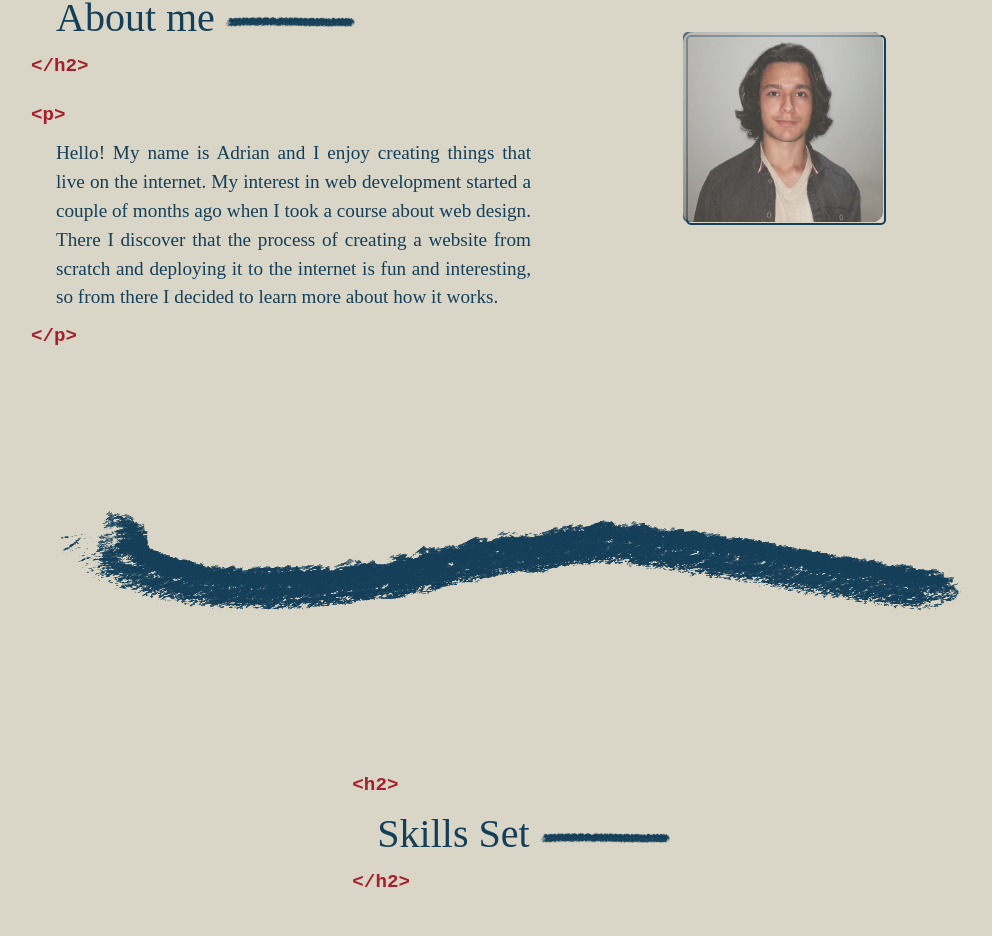
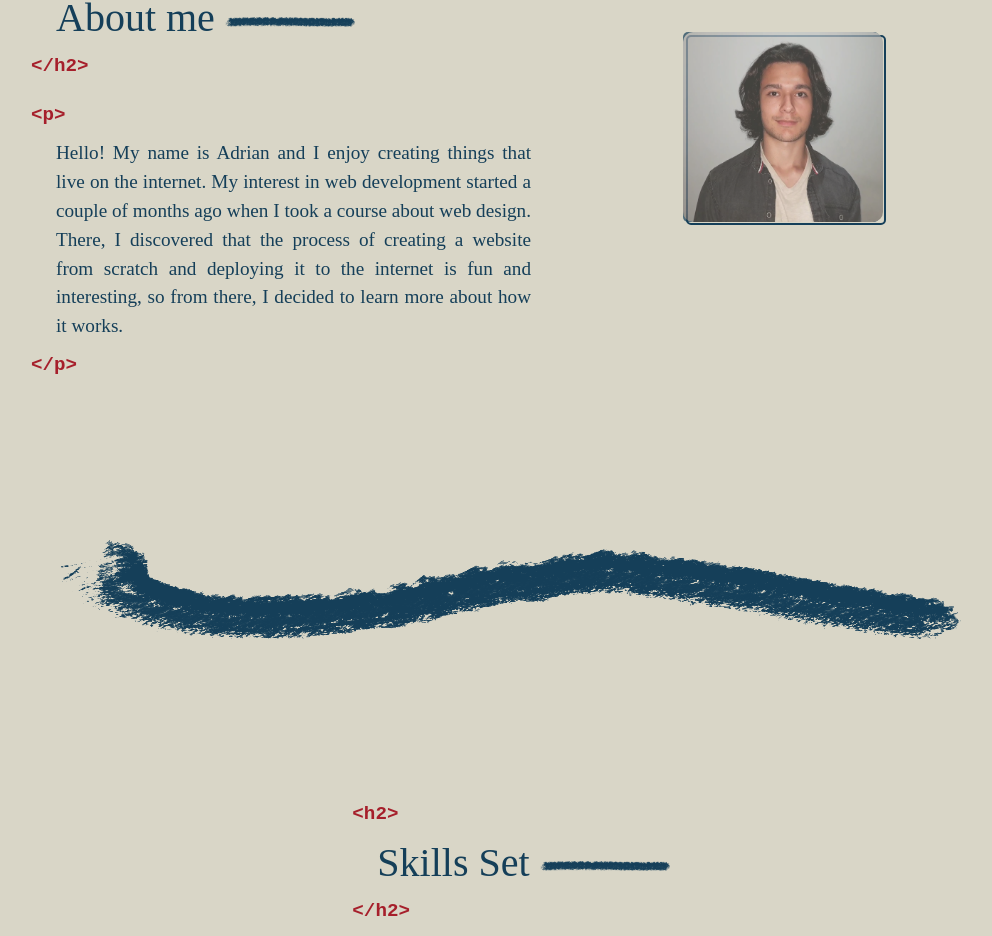
Before and after one commit to Adrianvc94/Portafolio, a React (Create React App) app: page / in a window 1280 px wide. Shown: the part 1040-1976 px from the top of the page, without its empty margins (129-1121 px from the left). Built offline with nearby package versions, Linux system fonts and the light colour scheme; a web font is replaced by a local one.

Commit message:
Fix grammatical error

```diff
--- a/src/Components/About/About.js
+++ b/src/Components/About/About.js
@@ -26,10 +26,10 @@ const About = () => {
           <p className={styles.description}>
             Hello! My name is Adrian and I enjoy creating things that live on
             the internet. My interest in web development started a couple of
-            months ago when I took a course about web design. There I discover
-            that the process of creating a website from scratch and deploying it
-            to the internet is fun and interesting, so from there I decided to
-            learn more about how it works.
+            months ago when I took a course about web design. There, I
+            discovered that the process of creating a website from scratch and
+            deploying it to the internet is fun and interesting, so from there,
+            I decided to learn more about how it works.
           </p>
           <p className={styles.etiquetaP}>{etiquetaPCierre}</p>
         </div>
```
